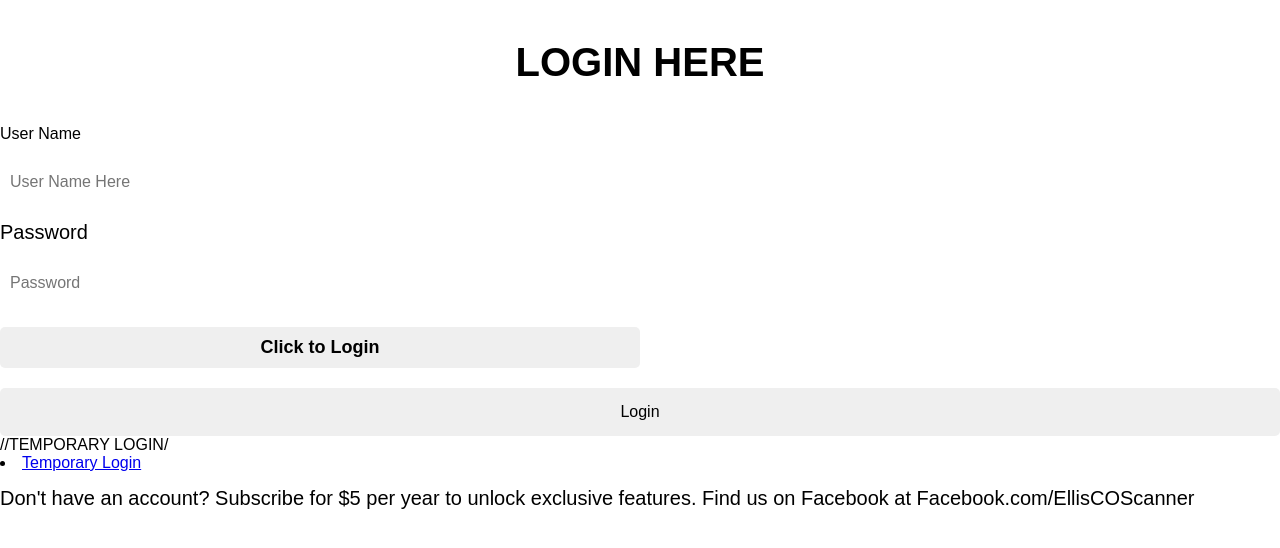
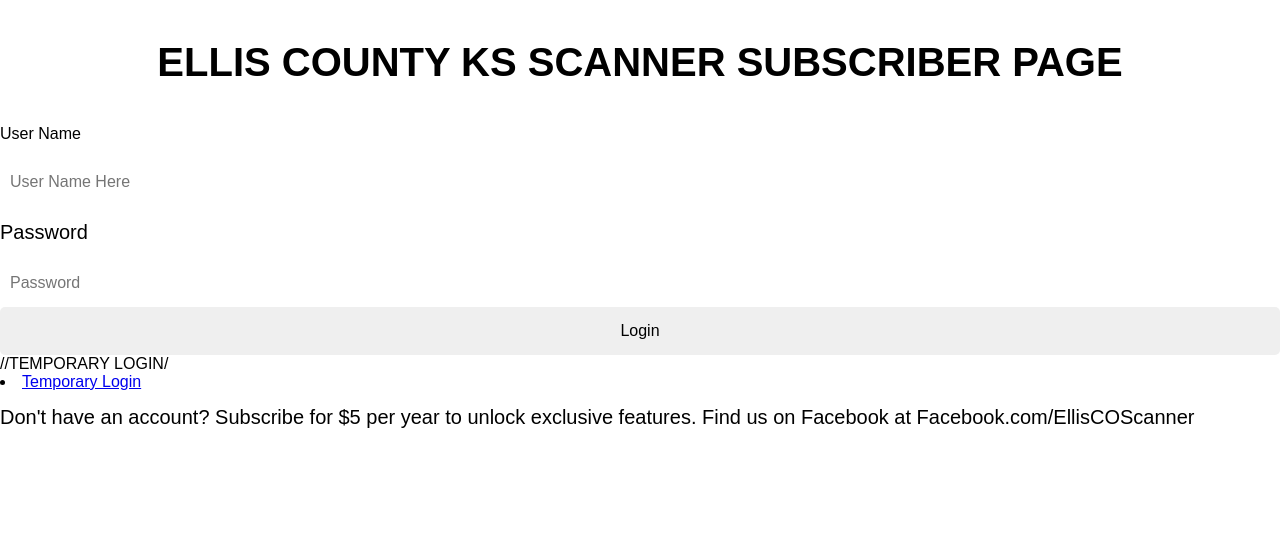
Before and after one commit to EllisCOKSScanner/Ellis-County-KS-Scanner, a plain HTML site: page index.html in a window 1280 px wide. Drawn offline with Linux system fonts and the light colour scheme; a script that the page names is missing.

Commit message:
Add files via upload

```diff
--- a/index.html
+++ b/index.html
@@ -18,13 +18,12 @@
 
 
 <div class="login-form" </div>
-<h1>login here</h1>
+<h1>Ellis County KS Scanner Subscriber Page</h1>
 <form action="#" method="post"
 <p>User Name</p>
 <input type="text" name="user" placeholder="User Name Here"</input>
 <p>Password</p>
 <input type="password" name="password" placeholder="Password">
-<button type="submit">Click to Login</button>
 <input type="submit" value="Login" class="submit-btn" onclick="auth()" />
 </form>
 
```
